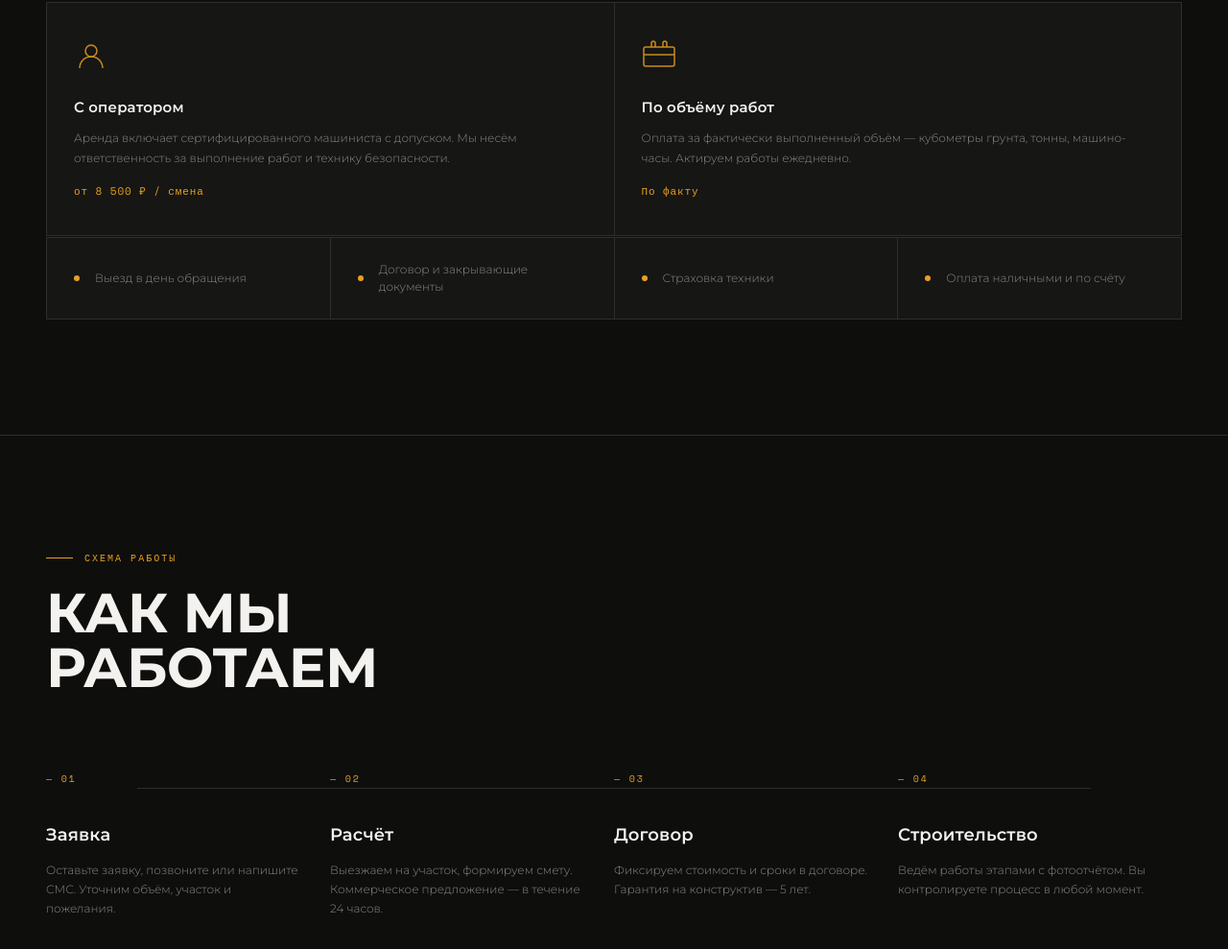
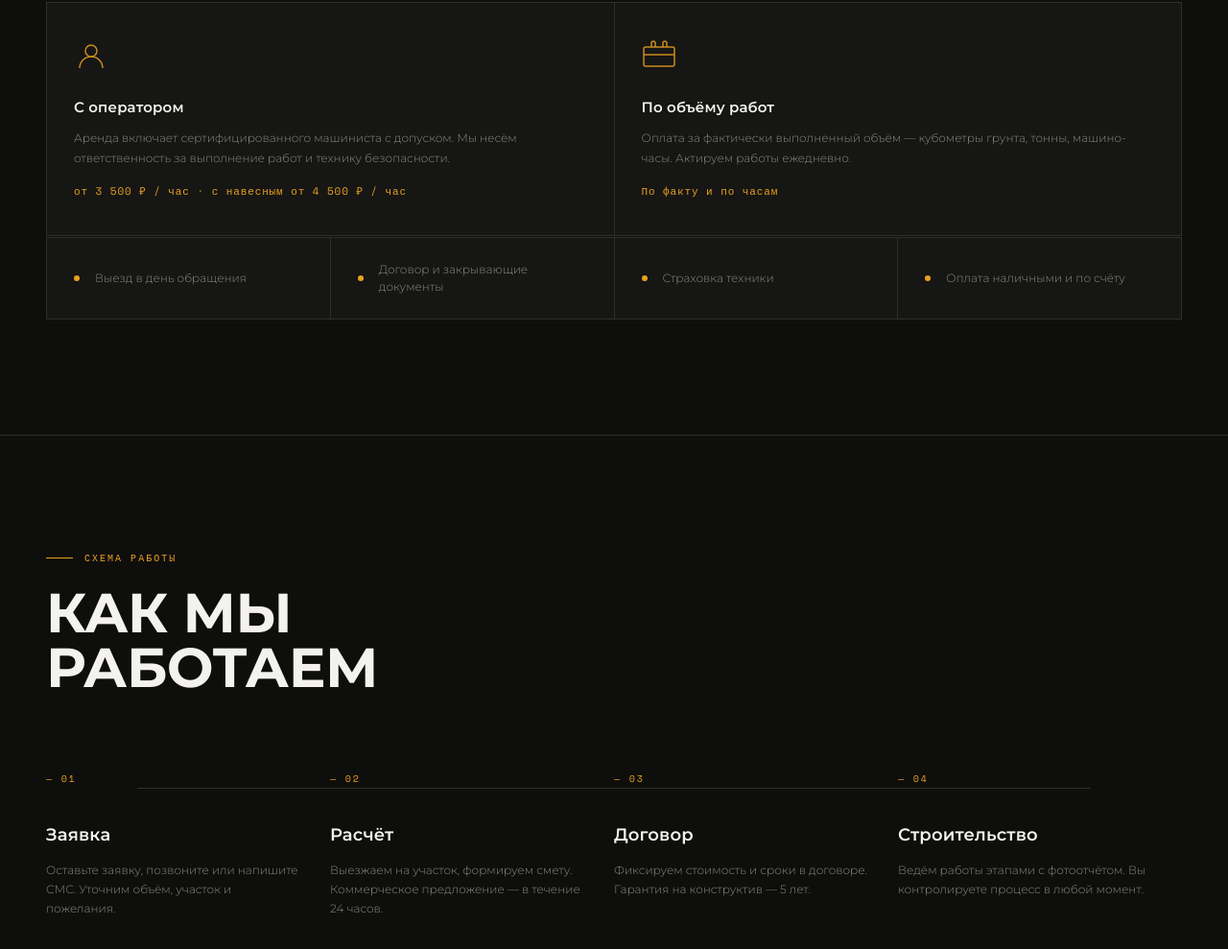
Before and after one commit to sajtoakoder-coder/stroytech-crimea, a website: page index.html in a window 1280 px wide. Shown: the part 3547-4536 px from the top of the page at 96% size. Drawn offline with nearby package versions, Linux system fonts and the light colour scheme.

Commit message:
Update index.html

```diff
--- a/index.html
+++ b/index.html
@@ -326,13 +326,13 @@
         <svg class="rc-icon" viewBox="0 0 36 36" fill="none" stroke="currentColor" stroke-width="1.5"><circle cx="18" cy="14" r="6"/><path d="M6 32c0-6.627 5.373-12 12-12s12 5.373 12 12"/></svg>
         <div class="rc-title">С оператором</div>
         <div class="rc-desc">Аренда включает сертифицированного машиниста с допуском. Мы несём ответственность за выполнение работ и технику безопасности.</div>
-        <div class="rc-price">от 8 500 ₽ / смена</div>
+        <div class="rc-price">от 3 500 ₽ / час · с навесным от 4 500 ₽ / час</div>
       </div>
       <div class="rental-card">
         <svg class="rc-icon" viewBox="0 0 36 36" fill="none" stroke="currentColor" stroke-width="1.5"><rect x="2" y="10" width="32" height="20" rx="2"/><path d="M10 10V6a2 2 0 014 0v4"/><path d="M22 10V6a2 2 0 014 0v4"/><line x1="2" y1="18" x2="34" y2="18"/></svg>
         <div class="rc-title">По объёму работ</div>
         <div class="rc-desc">Оплата за фактически выполненный объём — кубометры грунта, тонны, машино-часы. Актируем работы ежедневно.</div>
-        <div class="rc-price">По факту</div>
+        <div class="rc-price">По факту и по часам</div>
       </div>
     </div>
     <div class="rental-perks">
```
